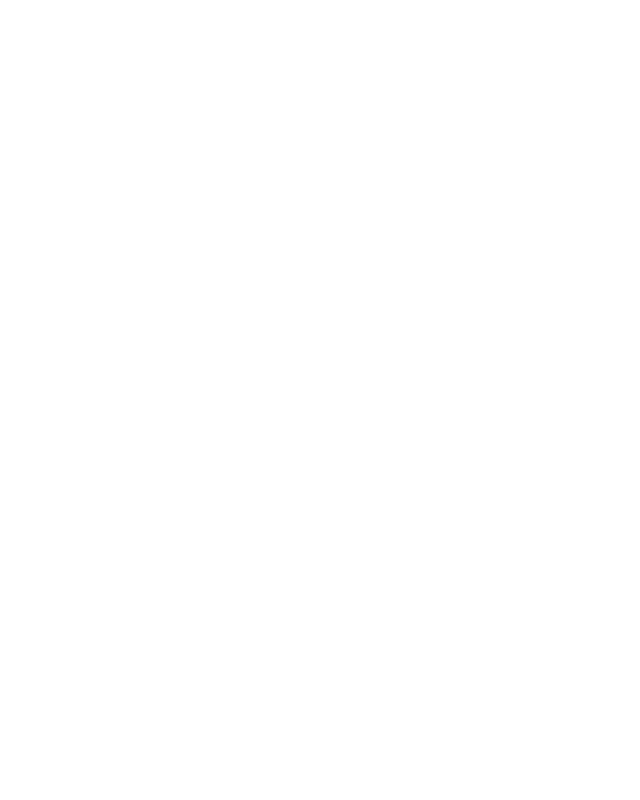
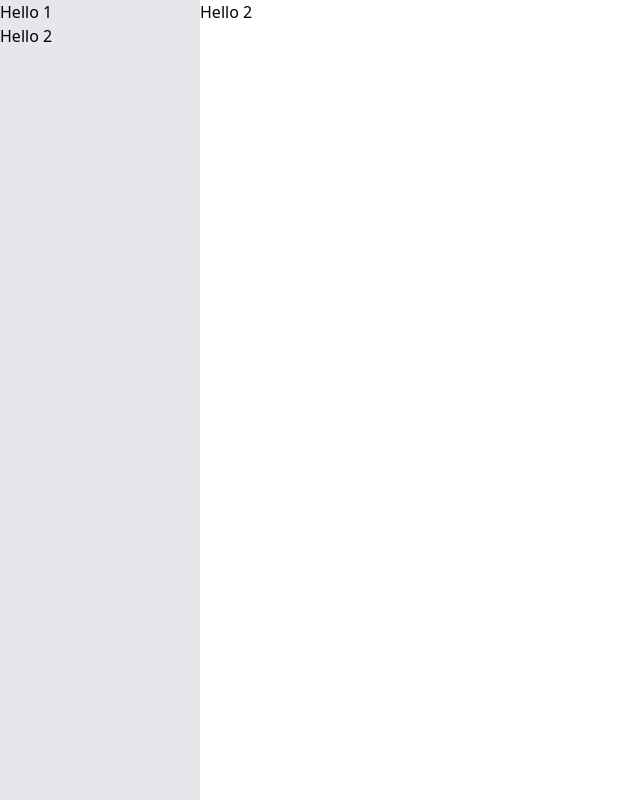
Before and after one commit to nawajar/vue-jest-example, a Vue app: page /hello-2 in a window 1280 px wide. Before the commit this address had no page. Shown: the whole page, without its empty margins (0-640 px from the left). Built offline with nearby package versions, Linux system fonts and the light colour scheme.

Commit message:
install tailwind

```diff
--- /dev/null
+++ b/postcss.config.js
@@ -0,0 +1,6 @@
+module.exports = {
+  plugins: {
+    tailwindcss: {},
+    autoprefixer: {},
+  },
+}
--- /dev/null
+++ b/src/assets/sass/app.scss
@@ -0,0 +1,3 @@
+@tailwind base;
+@tailwind components;
+@tailwind utilities;
--- /dev/null
+++ b/src/components/hello-1/hello-1.vue
@@ -0,0 +1,10 @@
+<template>
+  <div class="w-full">hello 1</div>
+</template>
+
+<script>
+export default {
+  name: "Hello1",
+  computed: {},
+};
+</script>
--- /dev/null
+++ b/src/components/hello-2/hello-2.vue
@@ -0,0 +1,10 @@
+<template>
+  <div class="w-full">Hello 2</div>
+</template>
+
+<script>
+export default {
+  name: "Hello2",
+  computed: {},
+};
+</script>
--- a/src/components/menu/menu.vue
+++ b/src/components/menu/menu.vue
@@ -1,20 +1,25 @@
 <template>
-  <div>tet</div>
-  <section class="menu">menu</section>
+  <div class="w-full h-screen flex">
+    <div class="w-[200px] flex flex-col bg-gray-200 h-full">
+      <router-link :to="{ name: 'helo1' }">
+        <button class="">Hello 1</button>
+      </router-link>
+      <router-link :to="{ name: 'helo2' }">
+        <button class="">Hello 2</button>
+      </router-link>
+    </div>
+    <div>
+      <router-view />
+    </div>
+  </div>
 </template>
 
 <script>
 export default {
   name: "Menu",
-  computed: {
-  },
+  computed: {},
 };
 </script>
 
-<style scoped>
-.menu {
-  background-color: #f1f3f4;
-  width: 300px;
-  height: 100%;
-}
+<style scoped lang="scss">
 </style>
--- a/src/main.js
+++ b/src/main.js
@@ -1,6 +1,7 @@
 import { createApp } from "vue";
 import App from "./App.vue";
 import router from "./routes";
+import "./assets/sass/app.scss";
 
 const app = createApp(App)
     .use(router);
--- a/src/routes/index.js
+++ b/src/routes/index.js
@@ -1,11 +1,23 @@
 import { createRouter, createWebHistory } from "vue-router";
 import Menu from "../components/menu/menu.vue"
+import Hello1 from "../components/hello-1/hello-1.vue"
+import Hello2 from "../components/hello-2/hello-2.vue"
 
 const routes = [
   {
     path: "/",
     component: Menu,
     children: [
+      {
+        path: "/hello-1",
+        name: "helo1",
+        component: Hello1
+      },
+      {
+        path: "/hello-2",
+        name: "helo2",
+        component: Hello2
+      },
     ]
   }
 ];
--- /dev/null
+++ b/tailwind.config.js
@@ -0,0 +1,11 @@
+/** @type {import('tailwindcss').Config} */
+module.exports = {
+  content: [
+    "./index.html",
+    "./src/**/*.{vue,js,ts,jsx,tsx}",
+  ],
+  theme: {
+    extend: {},
+  },
+  plugins: [],
+}
```
Also changed, not shown: 1 other file (tests, documents, lock files or other folders).
